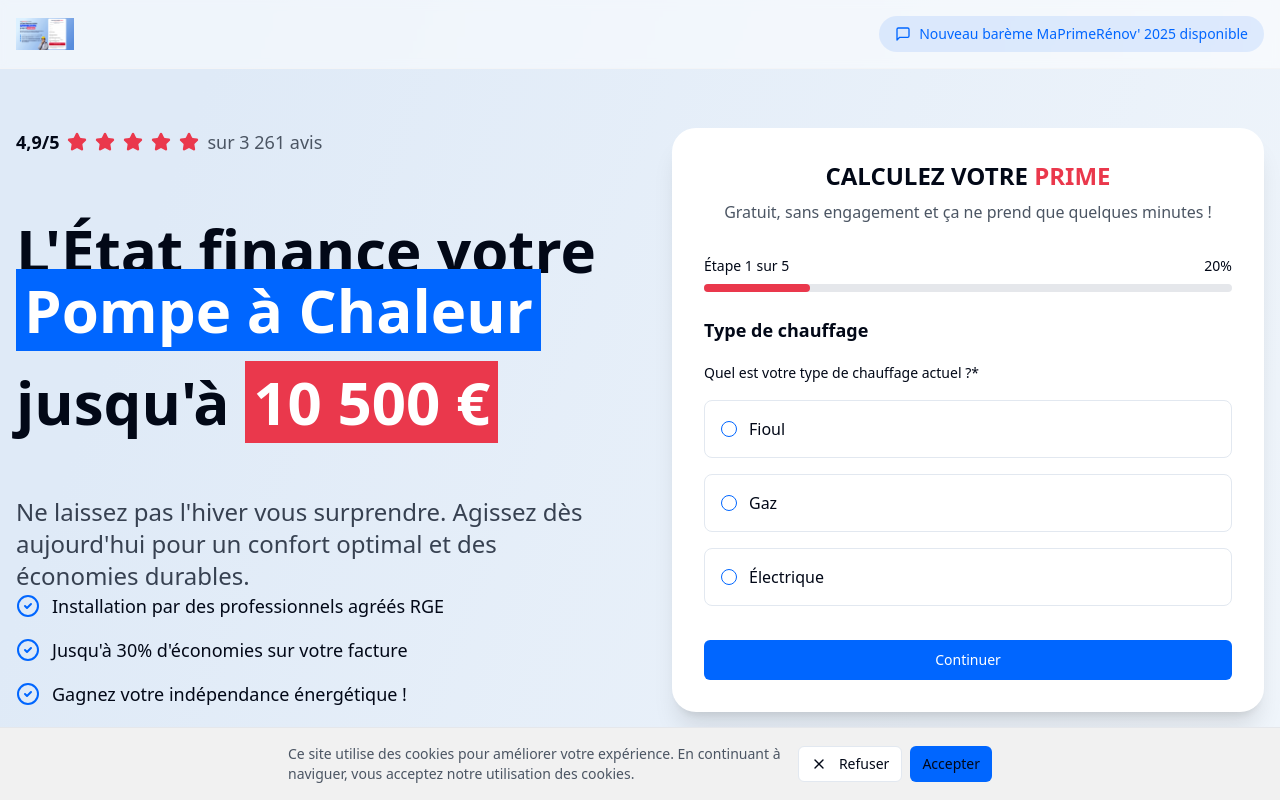
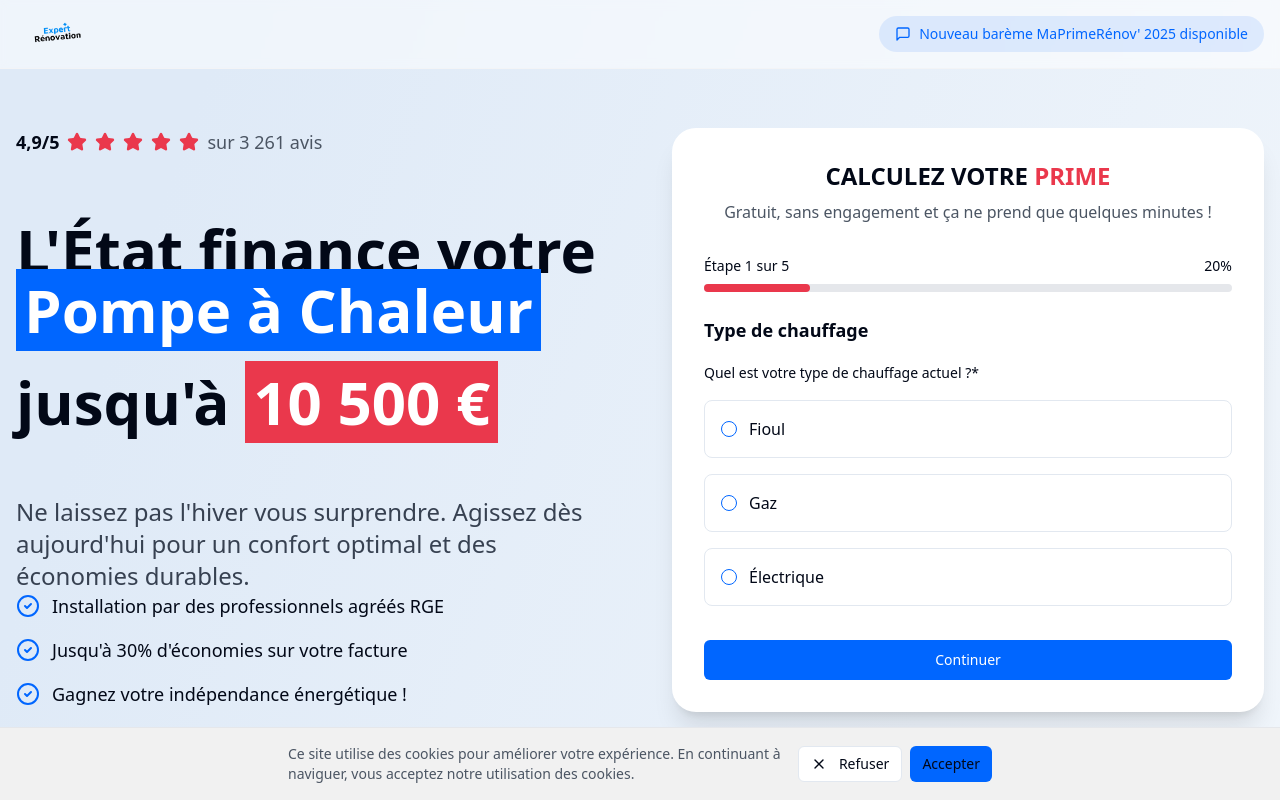
Before and after one commit to Tmouflard/replicate-landing-zone-18f64321, a React (Vite) app: page / in a window 1280 px wide. Shown: the top 800 px of the page. Built offline with nearby package versions, Linux system fonts and the light colour scheme.

Commit message:
Update logo in Header component
Replaced the existing logo in the Header component with the specified logo as per the prompt.
[skip gpt_engineer]

```diff
--- a/src/components/Header.tsx
+++ b/src/components/Header.tsx
@@ -6,7 +6,7 @@ const Header = () => {
       <div className="container mx-auto px-4">
         <div className="flex justify-between items-center">
           <div className="flex items-center gap-2">
-            <img src="/lovable-uploads/bb9b99c3-6d49-441f-b74e-fee12461c6c0.png" alt="Logo" className="h-8" />
+            <img src="/lovable-uploads/91df6bf2-1b18-48dd-bd76-6becaf38b048.png" alt="Expert Rénovation Logo" className="h-8" />
           </div>
           <div className="flex items-center gap-2 bg-primary/10 px-4 py-2 rounded-full">
             <MessageSquare className="w-4 h-4 text-primary" />
```
Also changed, not shown: public/lovable-uploads/91df6bf2-1b18-48dd-bd76-6becaf38b048.png (added).
